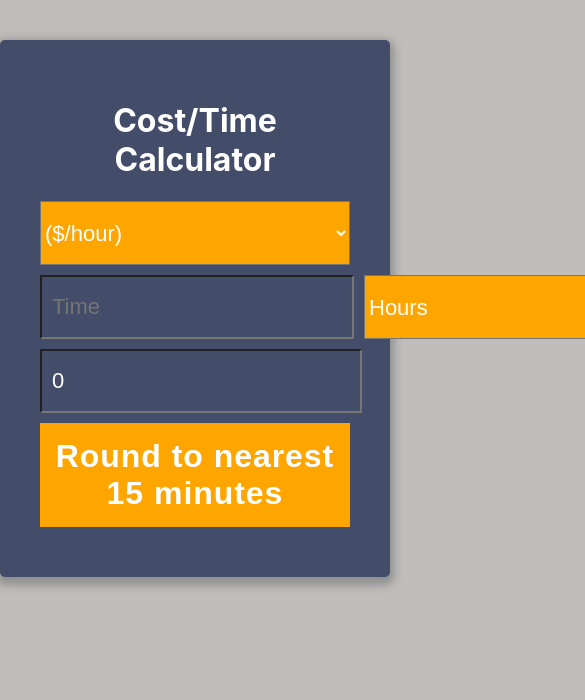
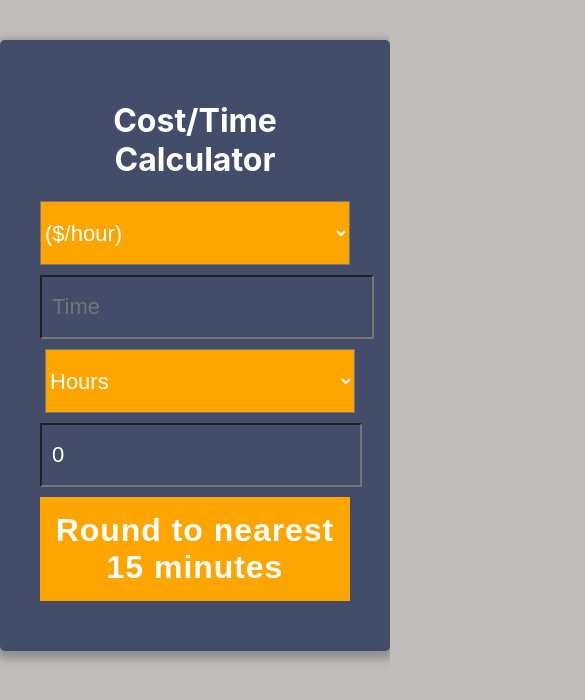
Before and after one commit to dboston528/cost-time-calculator, a React (Create React App) app in the folder frontend-react/: page / in a window 390 px wide. Shown: the top 700 px of the page, 585 px wide, since content can reach past the window. Built offline with nearby package versions, Linux system fonts and the light colour scheme; no server answers.

Commit message:
Add media queries for responsiveness

```diff
--- a/frontend-react/src/App.css
+++ b/frontend-react/src/App.css
@@ -91,7 +91,6 @@
   display: -moz-flex;
   display: -webkit-flex;
   display: flex;
-
 }
 body{
   background: #c1bdba;
@@ -109,6 +108,22 @@ body{
 }
 
 
+
+@media only screen and (max-width: 681px) {
+  .time-block {
+    width: 100%;
+    display: block;
+  }
+  .time-select {
+    width: 100%;
+    margin-bottom: 10px;
+  }
+  .time-input {
+    width: 100%;
+  }
+}
+
+
 @keyframes App-logo-spin {
   from {
     transform: rotate(0deg);
```
